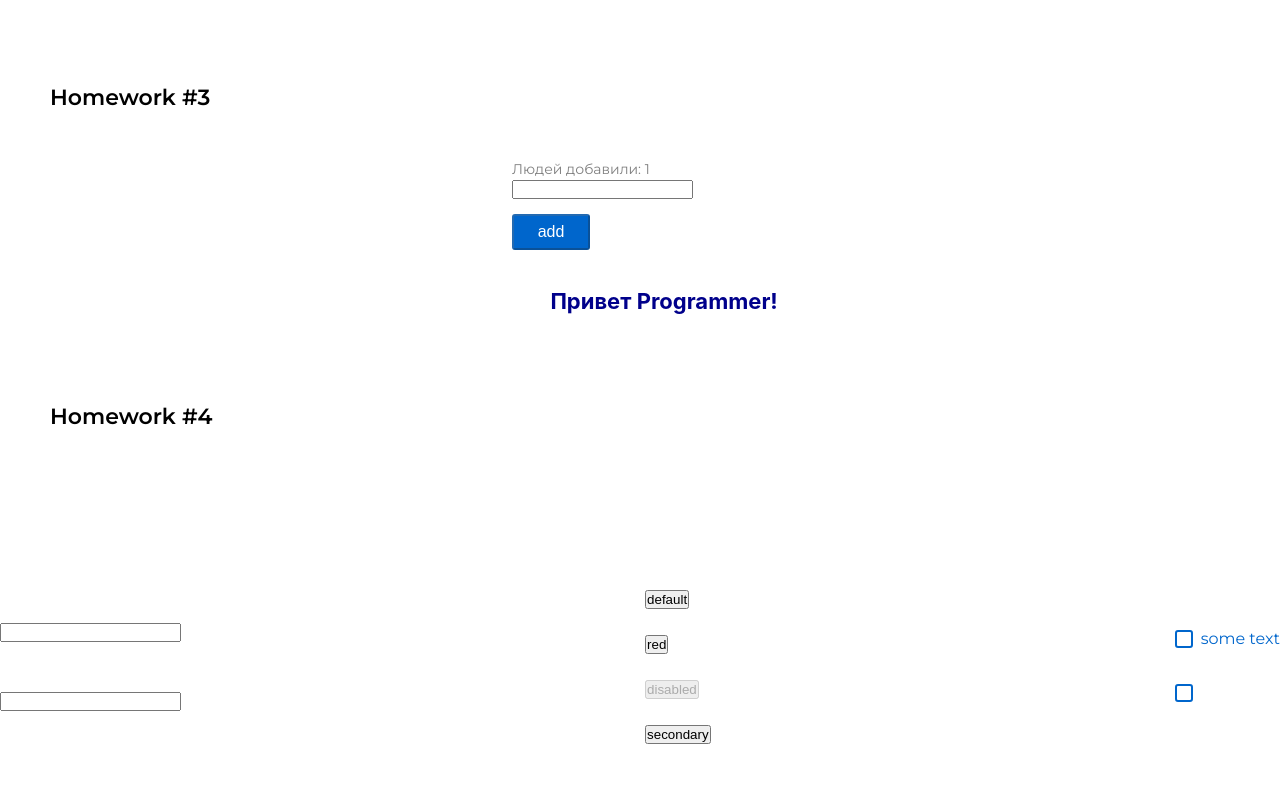
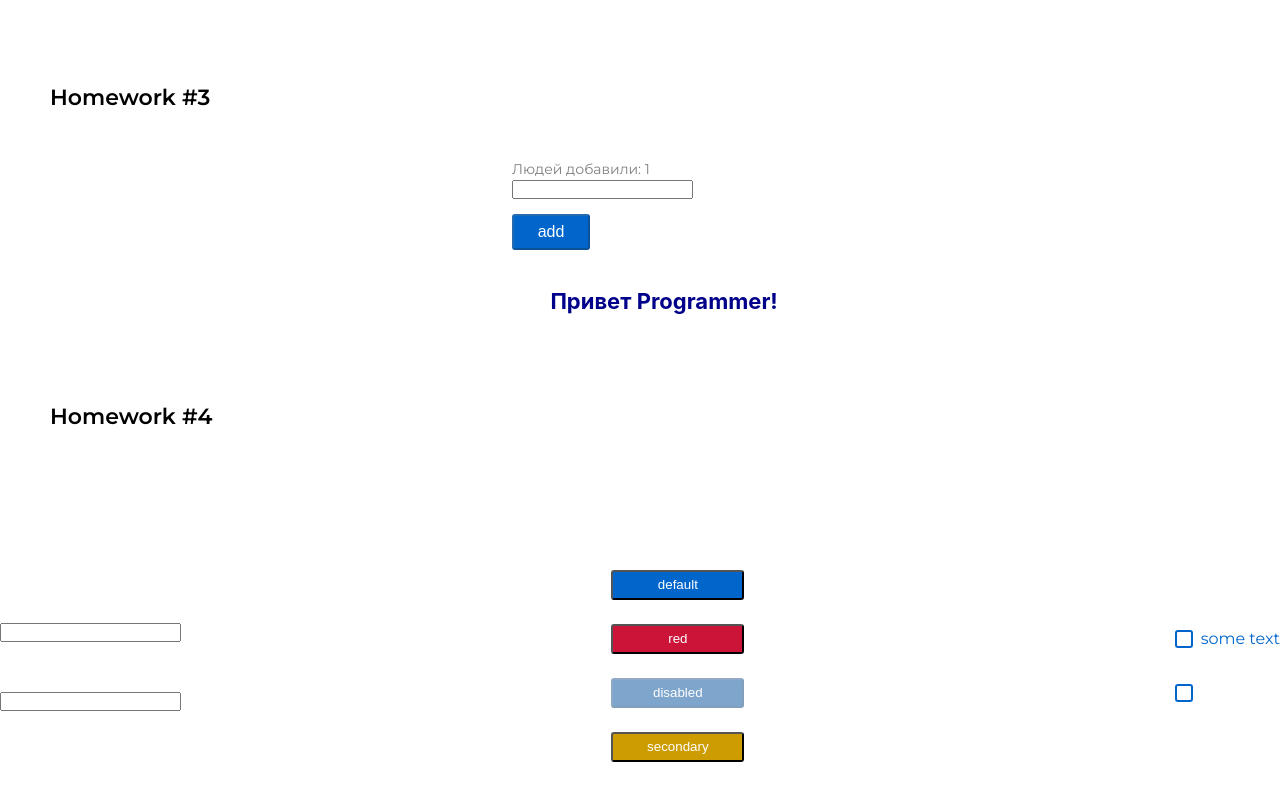
Before and after one commit to arapbaeva/hws2, a React (Create React App) app: page / in a window 1280 px wide. Shown: the part 1166-1966 px from the top of the page. Built offline with nearby package versions, Linux system fonts and the light colour scheme.

Commit message:
added hw4

```diff
--- a/src/s2-homeworks/hw04/common/c2-SuperButton/SuperButton.module.css
+++ b/src/s2-homeworks/hw04/common/c2-SuperButton/SuperButton.module.css
@@ -1,48 +1,59 @@
 .button {
+    width: 133px;
+    height: 30px;
+    border-radius: 3px;
+    color: #FFFFFF;
+    transition-duration: 0.4s;
 }
 
 .disabled {
-    width: 133px;
-    height: 30px;
     background: #004D99;
     opacity: 0.5;
-    border-radius: 3px;
 }
 
 .secondary {
+    background-color: #cc9c00;
 }
 
 .default {
-    width: 132px;
-    height: 30px;
-      background: #0066CC;
+    background: #0066CC;
     border-radius: 3px;
 }
 
 .red {
-    width: 129px;
-    height: 30px;
     background: #CC1439;
     border-radius: 3px;
 }
 
 .default:hover {
+    background-color: white; /* Green */
+   color:black;
+    box-shadow: 0 12px 16px 0 rgba(0,0,0,0.24), 0 17px 50px 0 rgba(0,0,0,0.19);
 }
 
 .red:hover {
+    background-color: white; /* Green */
+    color:black;
+    box-shadow: 0 12px 16px 0 rgba(0,0,0,0.24), 0 17px 50px 0 rgba(0,0,0,0.19);
 }
 
 .secondary:hover {
+    background-color: white; /* Green */
+    color:black;
+    box-shadow: 0 12px 16px 0 rgba(0,0,0,0.24), 0 17px 50px 0 rgba(0,0,0,0.19);
 }
 
 
 .default:active {
+    color: purple;
 }
 
 .secondary:active {
+    color: purple;
 }
 
 .red:active {
+    color: purple;
 }
 
 .button:disabled {
--- a/src/s2-homeworks/hw04/common/c2-SuperButton/SuperButton.tsx
+++ b/src/s2-homeworks/hw04/common/c2-SuperButton/SuperButton.tsx
@@ -18,7 +18,12 @@ const SuperButton: React.FC<SuperButtonPropsType> = (
     }
 ) => {
     const finalClassName = s.button
-        + (disabled ? s.disabled : xType === 'red' ? s.red : '' + s.secondary)
+        + (disabled ? " "
+            + s.disabled
+            : xType === 'red' ? ' ' + s.red
+                :  xType === 'secondary' ? " " + s.secondary
+                    : ' ' + s.default)
+
         + (className ? ' ' + className : '');
 // задачка на смешивание классов
 
```
